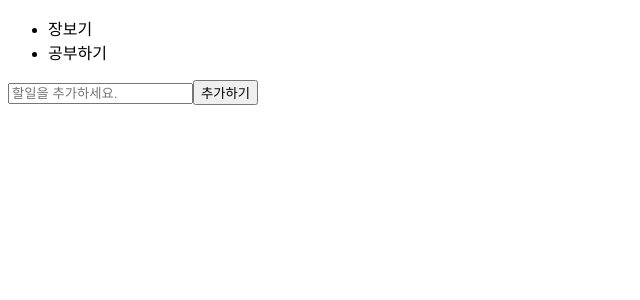
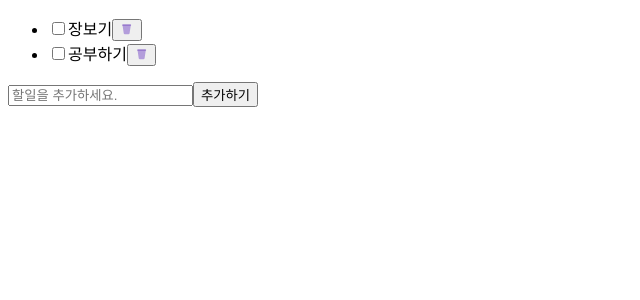
Before and after one commit to PJW980921/TodoList, a React (Create React App) app: page / in a window 1280 px wide. Shown: the top 300 px of the page, without its empty margins (0-640 px from the left). Built offline with nearby package versions, Linux system fonts and the light colour scheme.

Commit message:
feat : TodoUtils 구현하기

```diff
--- a/src/components/TodoList/TodoList.jsx
+++ b/src/components/TodoList/TodoList.jsx
@@ -1,21 +1,34 @@
-import React, { useState } from 'react';
-import AddTodo from '../AddTodo/AddTodo';
+import React, { useState } from "react";
+import AddTodo from "../AddTodo/AddTodo";
+import TodoUtils from "../TodoUtils/TodoUtils";
 
 export default function TodoList() {
-  const handleAdd = (todo) => setTodos([...todos,todo]);
-  const [todos,setTodos] = useState([
-    {id : '1' , text : '장보기',status:'active'},
-    {id : '2' , text : '공부하기',status:'active'},
-]);
+  const handleAdd = (todo) => setTodos([...todos, todo]);
+
+  const handleUpdate = (updated) =>
+    setTodos(todos.map((t) => (t.id === updated.id ? updated : t)));
+
+  const handleDelete = (deleted) =>
+    setTodos(todos.filter((t) => t.id !== deleted.id));
+
+  const [todos, setTodos] = useState([
+    { id: "1", text: "장보기", status: "active" },
+    { id: "2", text: "공부하기", status: "active" },
+  ]);
+
   return (
     <section>
-    <ul>
-   {
-    todos.map((item)=>(
-      <li key={item.id}>{item.text}</li>
-    ))}
-    </ul>
-    <AddTodo onAdd={handleAdd}/>
+      <ul>
+        {todos.map((item) => (
+          <TodoUtils
+            key={item.id}
+            todo={item}
+            onUpdate={handleUpdate}
+            onDelete={handleDelete}
+          />
+        ))}
+      </ul>
+      <AddTodo onAdd={handleAdd} />
     </section>
   );
 }
--- /dev/null
+++ b/src/components/TodoUtils/TodoUtils.jsx
@@ -0,0 +1,28 @@
+import React from "react";
+import { FcEmptyTrash } from "react-icons/fc";
+
+export default function TodoUtils({ todo, onUpdate, onDelete }) {
+  const { text, status } = todo;
+  const handleDelete = () => {
+    onDelete(todo);
+  };
+  const handleChange = (e) => {
+    const status = e.target.checked ? "completed" : "active";
+    onUpdate({ ...todo, status });
+  };
+
+  return (
+    <li>
+      <input
+        type="checkbox"
+        id="checkbox"
+        checked={status === "completed"}
+        onChange={handleChange}
+      />
+      <label htmlFor="checkbox">{text}</label>
+      <button onClick={handleDelete}>
+        <FcEmptyTrash />
+      </button>
+    </li>
+  );
+}
```
Also changed, not shown: 1 other file (tests, documents, lock files or other folders).
